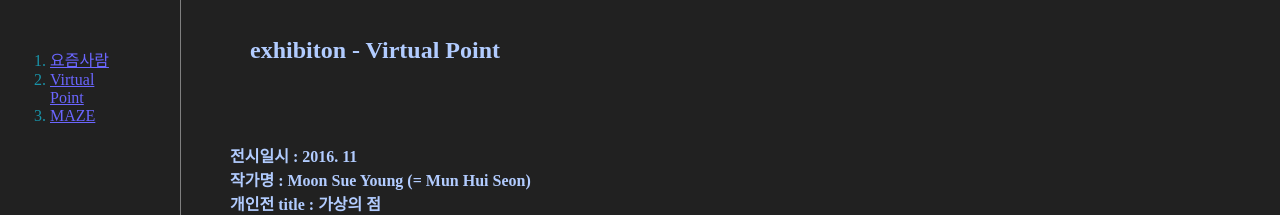
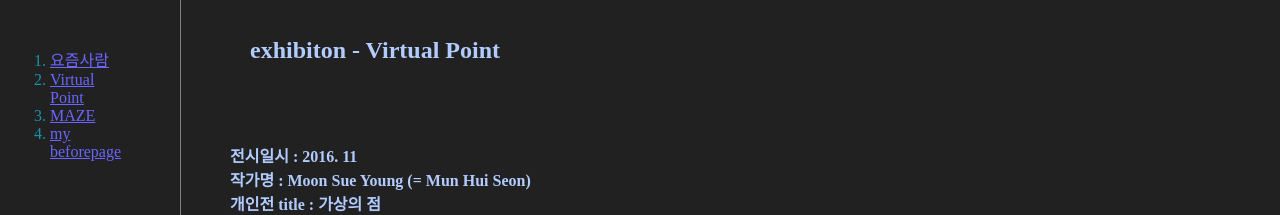
Before and after one commit to munhuiseon/munsueyeong, a plain HTML site: page virtual_point.html in a window 1280 px wide. Shown: the part 136-351 px from the top of the page. Drawn offline with Linux system fonts and the light colour scheme.

Commit message:
Add files via upload

```diff
--- a/virtual_point.html
+++ b/virtual_point.html
@@ -54,6 +54,7 @@ a{
       <li><a href="recent_person.html">요즘사람</a></li>
       <li><a href="virtual_point.html">Virtual Point</a></li>
       <li><a href="maze.html">MAZE</a></li>
+        <li><a href= "https://blog.naver.com/msyart">my beforepage</a></li>
     </ol>
 
   <div id="article">
```
